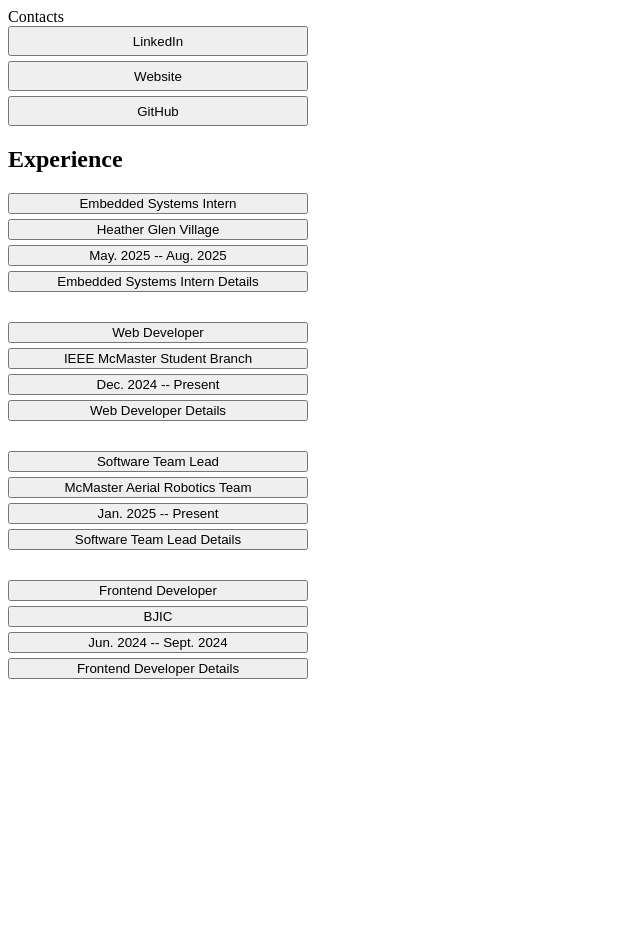
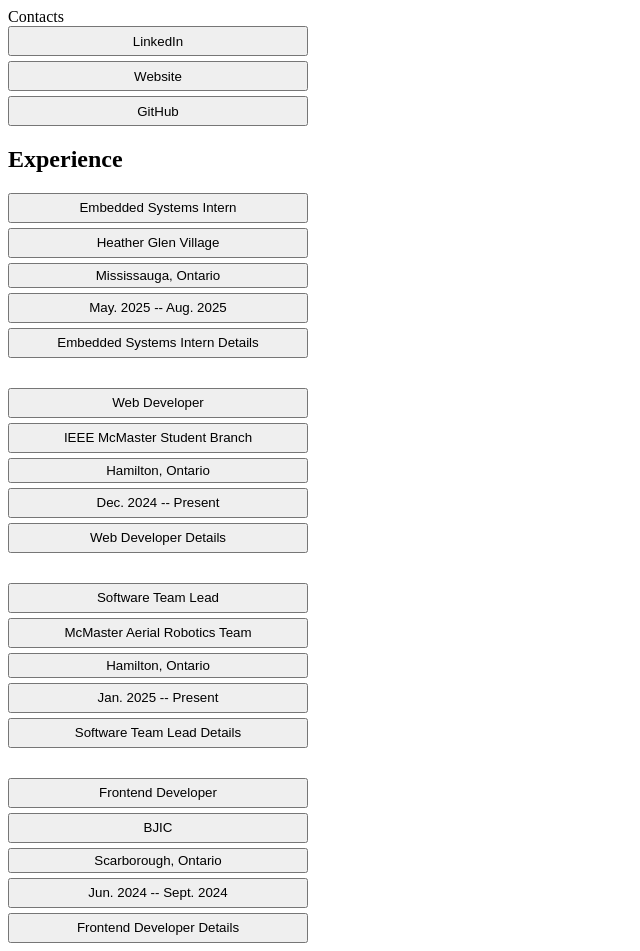
Before and after one commit to MinhazCodes-R/copyButtonJobs, a Next.js app in the folder my-app/: page / in a window 1280 px wide. Shown: the whole page, without its empty margins (0-640 px from the left). Before the commit the page ends 800 px from the top, so only its background shows below. Built offline with nearby package versions, Linux system fonts and the light colour scheme.

Commit message:
updating location

```diff
--- a/my-app/app/page.tsx
+++ b/my-app/app/page.tsx
@@ -23,16 +23,19 @@
 
       {/* Embedded Systems Intern */}
       <div style={{ display: 'flex', flexDirection: 'column', width: '300px', gap: '5px' }}>
-        <button onClick={async () => await navigator.clipboard.writeText("Embedded Systems Intern")}>
+        <button style={{ height: '30px' }} onClick={async () => await navigator.clipboard.writeText("Embedded Systems Intern")}>
           Embedded Systems Intern
         </button>
-        <button onClick={async () => await navigator.clipboard.writeText("Heather Glen Village")}>
+        <button style={{ height: '30px' }} onClick={async () => await navigator.clipboard.writeText("Heather Glen Village")}>
           Heather Glen Village
         </button>
-        <button onClick={async () => await navigator.clipboard.writeText("May. 2025 -- Aug. 2025")}>
+        <button style={{ height: '25px' }} onClick={async () => await navigator.clipboard.writeText("Mississauga, Ontario")}>
+          Mississauga, Ontario
+        </button>
+        <button style={{ height: '30px' }} onClick={async () => await navigator.clipboard.writeText("May. 2025 -- Aug. 2025")}>
           May. 2025 -- Aug. 2025
         </button>
-        <button onClick={async () => await navigator.clipboard.writeText(
+        <button style={{ height: '30px' }} onClick={async () => await navigator.clipboard.writeText(
 `- Built firmware to control 12+ industrial devices via Modbus RTU over RS-485, extending communication range to 1.2 km and reducing packet loss by 40%
 - Wrote I²C and UART drivers for ESP32 microcontrollers to stream sensor data with latency under 50 ms
 - Optimized Heating Ventilation and Air Condition HVAC control routines, cutting temperature stabilization lag by 30% in prototype residential units
@@ -46,16 +49,19 @@
 
       {/* Web Developer */}
       <div style={{ display: 'flex', flexDirection: 'column', width: '300px', gap: '5px' }}>
-        <button onClick={async () => await navigator.clipboard.writeText("Web Developer")}>
+        <button style={{ height: '30px' }} onClick={async () => await navigator.clipboard.writeText("Web Developer")}>
           Web Developer
         </button>
-        <button onClick={async () => await navigator.clipboard.writeText("IEEE McMaster Student Branch")}>
+        <button style={{ height: '30px' }} onClick={async () => await navigator.clipboard.writeText("IEEE McMaster Student Branch")}>
           IEEE McMaster Student Branch
         </button>
-        <button onClick={async () => await navigator.clipboard.writeText("Dec. 2024 -- Present")}>
+        <button style={{ height: '25px' }} onClick={async () => await navigator.clipboard.writeText("Hamilton, Ontario")}>
+          Hamilton, Ontario
+        </button>
+        <button style={{ height: '30px' }} onClick={async () => await navigator.clipboard.writeText("Dec. 2024 -- Present")}>
           Dec. 2024 -- Present
         </button>
-        <button onClick={async () => await navigator.clipboard.writeText(
+        <button style={{ height: '30px' }} onClick={async () => await navigator.clipboard.writeText(
 `- Built dynamic interface with Next.JS, increasing usability and achieving a 90% satisfaction rate in surveys
 - Deployed full-stack application on local Raspberry Pi cluster using Docker and Kubernetes, eliminating monthly hosting costs by a 100% reduction
 - Engineered secure authentication with Prisma, Postgres, OAuth, and Bcrypt—streamlining logins and reducing password reset volume`
@@ -68,16 +74,19 @@
 
       {/* Software Team Lead */}
       <div style={{ display: 'flex', flexDirection: 'column', width: '300px', gap: '5px' }}>
-        <button onClick={async () => await navigator.clipboard.writeText("Software Team Lead")}>
+        <button style={{ height: '30px' }} onClick={async () => await navigator.clipboard.writeText("Software Team Lead")}>
           Software Team Lead
         </button>
-        <button onClick={async () => await navigator.clipboard.writeText("McMaster Aerial Robotics Team")}>
+        <button style={{ height: '30px' }} onClick={async () => await navigator.clipboard.writeText("McMaster Aerial Robotics Team")}>
           McMaster Aerial Robotics Team
         </button>
-        <button onClick={async () => await navigator.clipboard.writeText("Jan. 2025 -- Present")}>
+        <button style={{ height: '25px' }} onClick={async () => await navigator.clipboard.writeText("Hamilton, Ontario")}>
+          Hamilton, Ontario
+        </button>
+        <button style={{ height: '30px' }} onClick={async () => await navigator.clipboard.writeText("Jan. 2025 -- Present")}>
           Jan. 2025 -- Present
         </button>
-        <button onClick={async () => await navigator.clipboard.writeText(
+        <button style={{ height: '30px' }} onClick={async () => await navigator.clipboard.writeText(
 `- Built object detection system using OpenCV and TensorFlow to enable autonomous drone navigation
 - Led PCB design workshops in Altium, improving team hardware debugging speed and reducing integration errors
 - Developed and maintained team website with Next.JS and facilitated the migration to AWS`
@@ -90,16 +99,19 @@
 
       {/* Frontend Developer */}
       <div style={{ display: 'flex', flexDirection: 'column', width: '300px', gap: '5px' }}>
-        <button onClick={async () => await navigator.clipboard.writeText("Frontend Developer")}>
+        <button style={{ height: '30px' }} onClick={async () => await navigator.clipboard.writeText("Frontend Developer")}>
           Frontend Developer
         </button>
-        <button onClick={async () => await navigator.clipboard.writeText("Baitul Jannah Islamic Center (BJIC)")}>
+        <button style={{ height: '30px' }} onClick={async () => await navigator.clipboard.writeText("Baitul Jannah Islamic Center (BJIC)")}>
           BJIC
         </button>
-        <button onClick={async () => await navigator.clipboard.writeText("Jun. 2024 -- Sept. 2024")}>
+        <button style={{ height: '25px' }} onClick={async () => await navigator.clipboard.writeText("Scarborough, Ontario")}>
+          Scarborough, Ontario
+        </button>
+        <button style={{ height: '30px' }} onClick={async () => await navigator.clipboard.writeText("Jun. 2024 -- Sept. 2024")}>
           Jun. 2024 -- Sept. 2024
         </button>
-        <button onClick={async () => await navigator.clipboard.writeText(
+        <button style={{ height: '30px' }} onClick={async () => await navigator.clipboard.writeText(
 `- Built and launched a responsive community website for BJIC with vanilla JavaScript and modular CSS, improving accessibility on mobile devices and increasing engagement by 40%`
         )}>
           Frontend Developer Details
```
